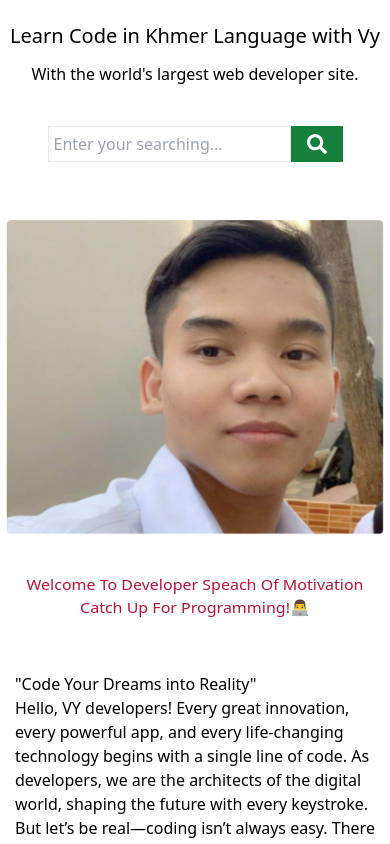
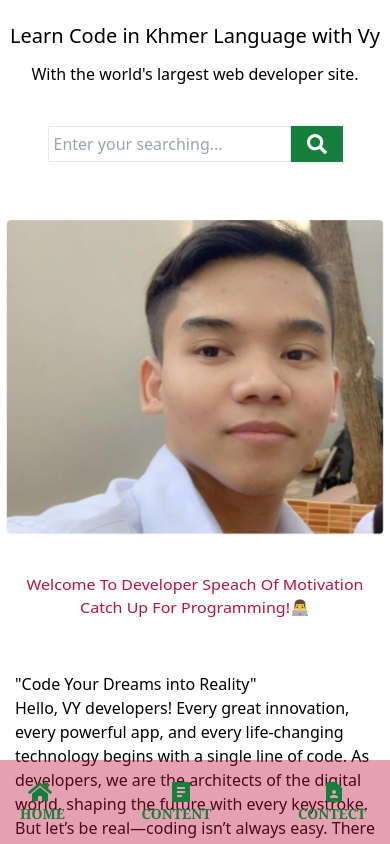
Before and after one commit to vyvuth/vy-dev, a React (Vite) app: page / in a window 390 px wide. Shown: the top 844 px of the page. Built offline with nearby package versions, Linux system fonts and the light colour scheme.

Commit message:
V3 updated on 10/03/2025

```diff
--- a/src/App.jsx
+++ b/src/App.jsx
@@ -10,7 +10,7 @@ import BasicPage from "./Component/BasicPage";
 function App() {
   return (
     <StoreStorage>
-      <div className="  overflow-hidden">
+      <div className="overflow-hidden">
         <header>
           <HeaderPage />
         </header>
--- /dev/null
+++ b/src/ButtomBar/ButtomBar.jsx
@@ -0,0 +1,25 @@
+import React from "react";
+import { FaHome } from "react-icons/fa";
+import { MdContactPage } from "react-icons/md";
+import { RiFileList2Fill } from "react-icons/ri";
+
+function BottomBar() {
+  return (
+    <div className=" fixed bottom-0 left-0 z-50 p-5 w-full lg:hidden md:hidden bg-rose-700 bg-opacity-40 flex justify-between ">
+      <div className=" text-green-700">
+        <FaHome className=" text-2xl mx-2" />
+        <p className=" uppercase font-serif text-sm font-semibold">home</p>
+      </div>
+      <div className=" text-green-700">
+        <RiFileList2Fill className=" text-2xl mx-7" />
+        <p className=" uppercase font-serif text-sm font-semibold">content</p>
+      </div>
+      <div className=" text-green-700">
+        <MdContactPage className=" text-2xl mx-6" />
+        <p className=" uppercase font-serif text-sm font-semibold">contect</p>
+      </div>
+    </div>
+  );
+}
+
+export default BottomBar;
--- a/src/Header/HeaderPage.jsx
+++ b/src/Header/HeaderPage.jsx
@@ -1,9 +1,11 @@
 import React from "react";
 import { FaSearch } from "react-icons/fa";
 import "animate.css";
+import ButtomBar from "../ButtomBar/ButtomBar";
 
 function HeaderPage() {
   return (
+    <>
       <div className="animate__animated animate__fadeInTopLeft">
         <nav className="lg:block hidden lg:mt-6 md:block  ">
           <ul
@@ -56,6 +58,8 @@ function HeaderPage() {
           </div>
         </div>
       </div>
+      <ButtomBar />
+    </>
   );
 }
 
```
Lines whose indentation alone changed are shown as unchanged.
